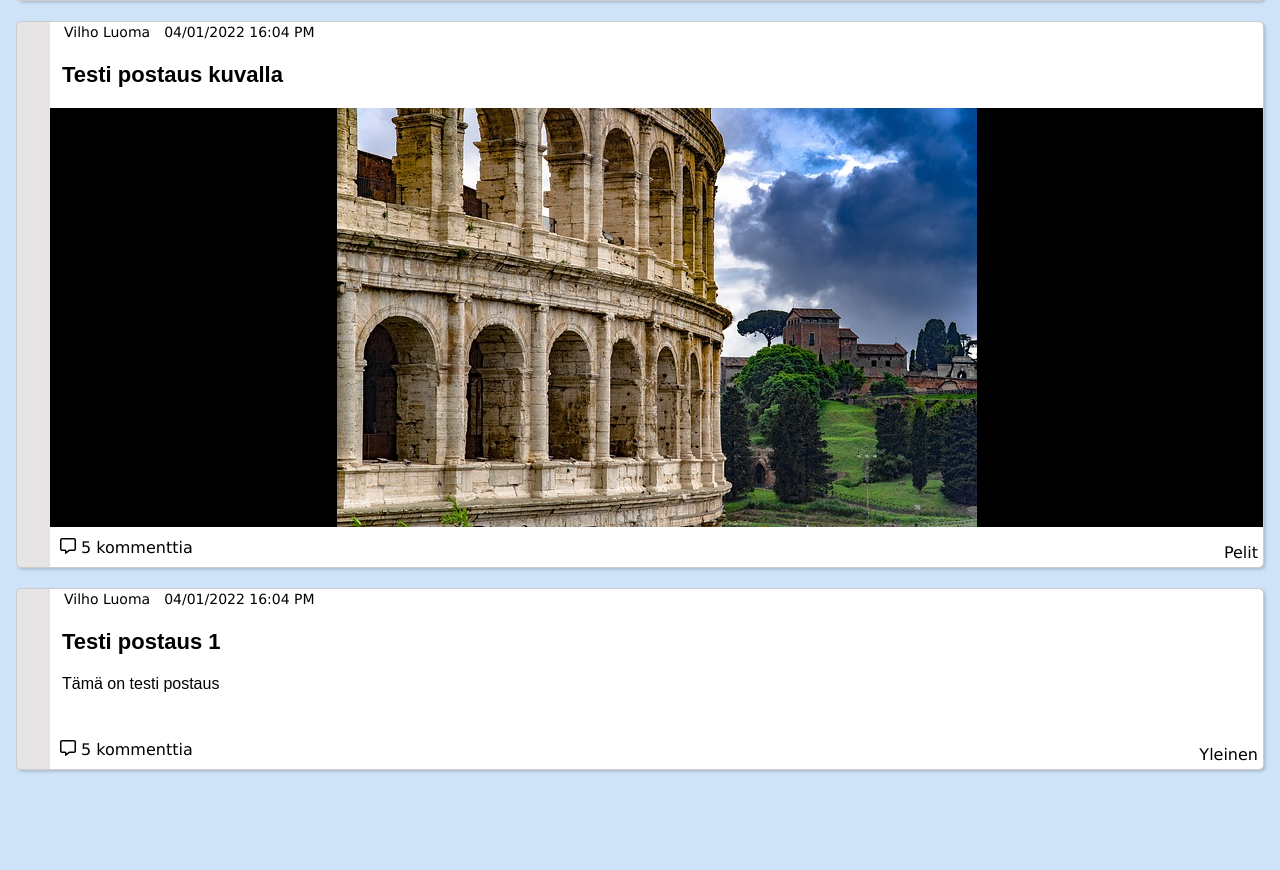
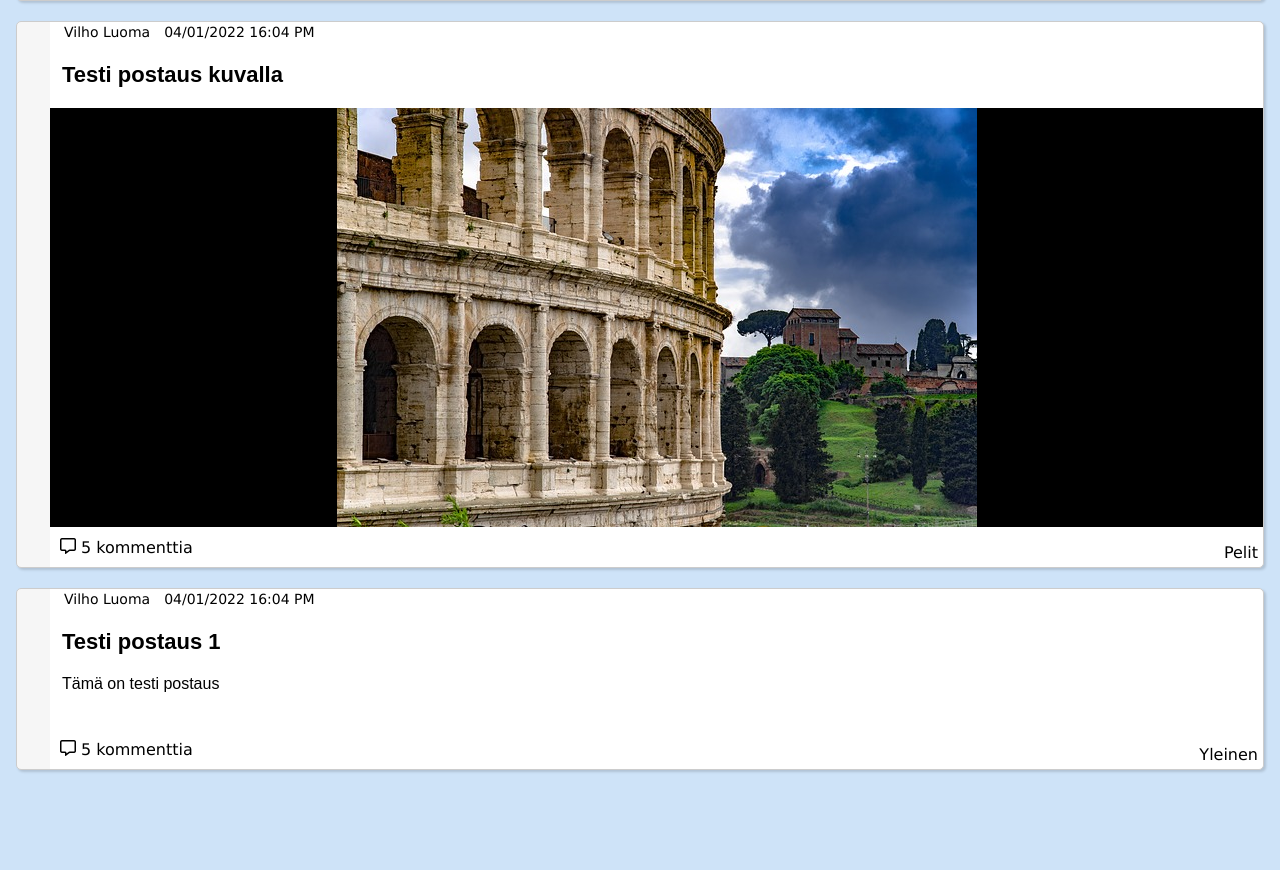
Before and after one commit to vilbedawg/PHP-forum-site, a PHP site: page /home.php?show=35 in a window 1280 px wide. Shown: the part 1407-2277 px from the top of the page. Run offline with PHP 8.4, Linux system fonts and the light colour scheme; data comes from the database, SQL or seed files in the repository; some libraries are stand-ins or nearby versions.

Commit message:
change css

```diff
--- a/styles.css
+++ b/styles.css
@@ -599,7 +599,7 @@ body, html {
 .room-container {
     width: 100%;
     padding-left: 33px;
-    background-color: #e6e4e4;
+    background-color: #f6f6f6;
     margin-bottom: 20px;
     border-radius: 5px;
     box-shadow: rgba(0, 0, 0, 0.15) 1.95px 1.95px 2.6px;
```
